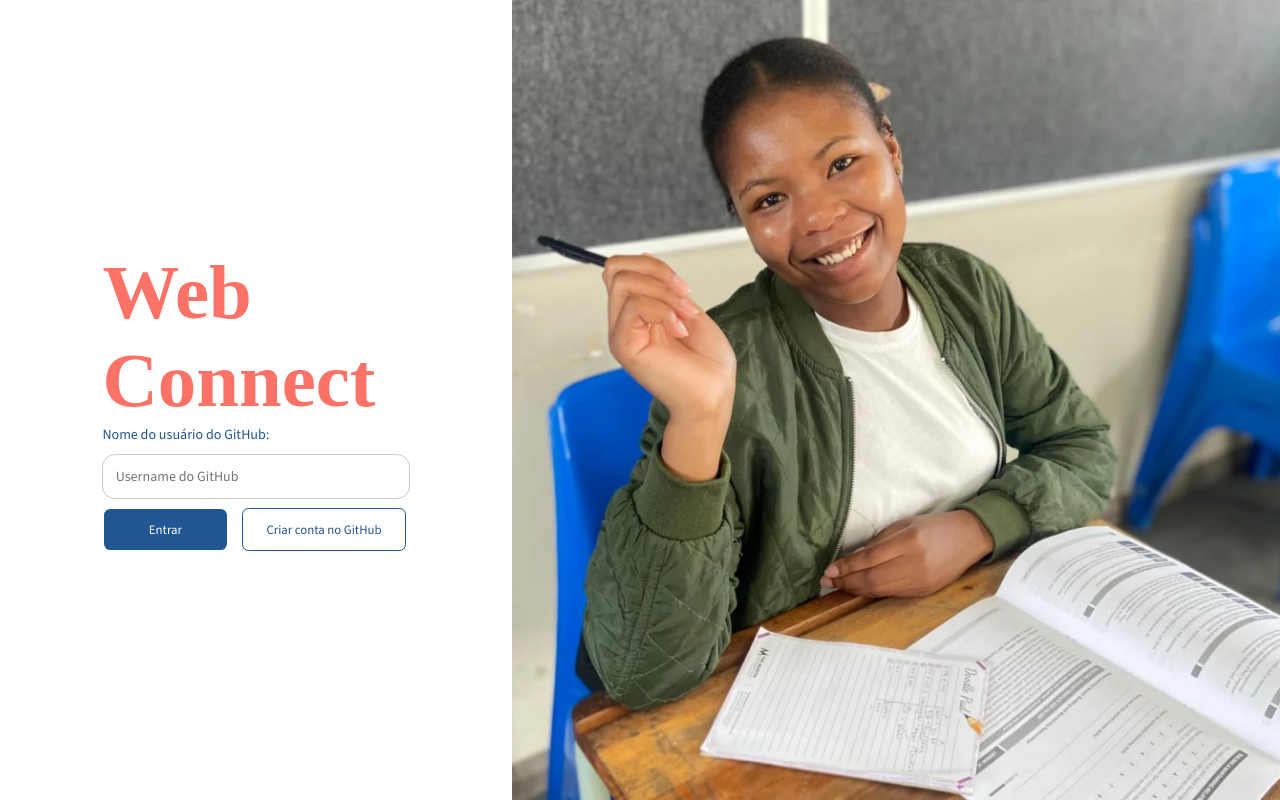
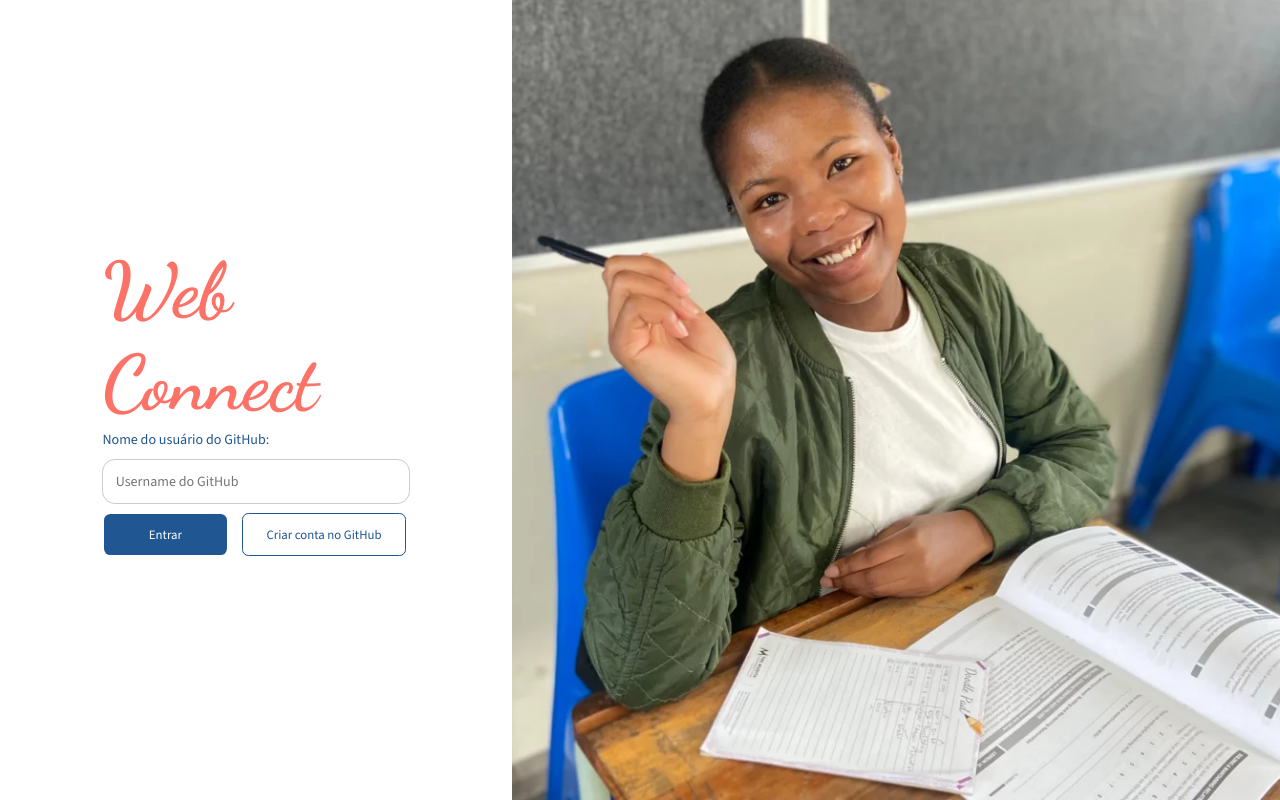
Before and after one commit to Al3ncar/Web-connect, a React (Vite) app: page / in a window 1280 px wide. Built offline with nearby package versions, Linux system fonts and the light colour scheme.

Commit message:
styles: added new styles

```diff
--- a/src/styles/base/_variables.scss
+++ b/src/styles/base/_variables.scss
@@ -1,4 +1,4 @@
-@import url("https://fonts.googleapis.com/css2?family=Inter:ital,opsz,wght@0,14..32,100..900;1,14..32,100..900&family=Source+Sans+3:ital,wght@0,200..900;1,200..900&display=swap");
+@import url('https://fonts.googleapis.com/css2?family=Dancing+Script:wght@400..700&family=Inter:ital,opsz,wght@0,14..32,100..900;1,14..32,100..900&family=Source+Sans+3:ital,wght@0,200..900;1,200..900&display=swap');
 
 $bg-primary: #205691;
 $bg-secondary: #fd7267;
@@ -68,7 +68,7 @@
   }
 
   &:hover {
-    background-color: #023026;
+    background-color: #021730;
     transform: translateY(-10%);
     transition: 0.5s;
   }
@@ -96,7 +96,7 @@
   transition: 0.5s;
 
   &:hover {
-    background-color: #02302607;
+    background-color: #02103007;
     transform: translateY(-10%);
     transition: 0.5s;
   }
```
